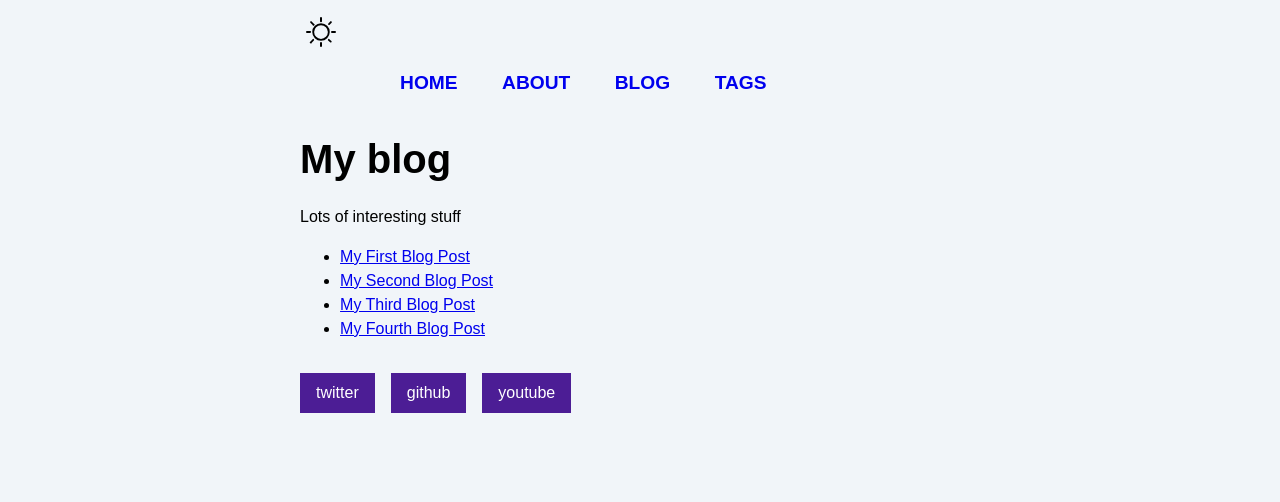
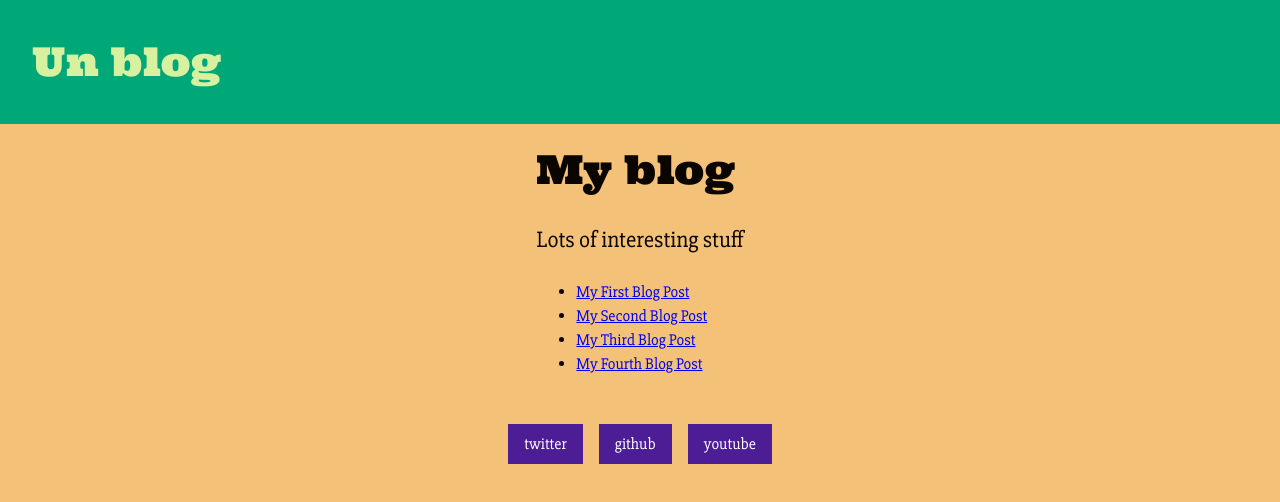
Before and after one commit to csuarez/blog, an Astro site: page /blog in a window 1280 px wide. Built offline with nearby package versions, Linux system fonts and the light colour scheme; Astro itself is replaced by a stand-in of ours.

Commit message:
trying styles

```diff
--- a/astro.config.mjs
+++ b/astro.config.mjs
@@ -3,8 +3,14 @@ import { defineConfig } from 'astro/config';
 
 import react from "@astrojs/react";
 
+import tailwindcss from "@tailwindcss/vite";
+
 // https://astro.build/config
 export default defineConfig({
   site: "https://tharandur.sbs",
-  integrations: [react()]
+  integrations: [react()],
+
+  vite: {
+    plugins: [tailwindcss()]
+  }
 });
--- a/package.json
+++ b/package.json
@@ -11,10 +11,12 @@
   "dependencies": {
     "@astrojs/react": "^4.2.5",
     "@astrojs/rss": "^4.0.11",
+    "@tailwindcss/vite": "^4.1.5",
     "@types/react": "^19.1.2",
     "@types/react-dom": "^19.1.2",
     "astro": "^5.7.5",
     "react": "^19.1.0",
-    "react-dom": "^19.1.0"
+    "react-dom": "^19.1.0",
+    "tailwindcss": "^4.1.5"
   }
 }
--- a/src/components/Header.astro
+++ b/src/components/Header.astro
@@ -1,13 +1,11 @@
 ---
 import Navigation from "./Navigation.astro";
 import Hamburger from "./Hamburger.astro";
-import ThemeIcon from "./ThemeIcon.astro";
 ---
 
 <header>
   <nav>
     <Hamburger />
-    <ThemeIcon />
     <Navigation />
   </nav>
 </header>
--- a/src/components/Navigation.astro
+++ b/src/components/Navigation.astro
@@ -1,10 +1,13 @@
+---
+import "../styles/navigation.css";
 ---
 
----
-
-<div class="nav-links">
-  <a href="/">Home</a>
-  <a href="/about/">About</a>
-  <a href="/blog/">Blog</a>
-  <a href="/tags/">Tags</a>
+<div class="navigation">
+  <div class="navigation--title">Un blog</div>
+  <div class="navigation--links">
+    <a href="/">Home</a>
+    <a href="/about/">About</a>
+    <a href="/blog/">Blog</a>
+    <a href="/tags/">Tags</a>
+  </div>
 </div>
--- a/src/components/ThemeIcon.astro
+++ /dev/null
@@ -1,71 +0,0 @@
----
-
----
-
-<button id="themeToggle">
-  <svg width="30px" xmlns="http://www.w3.org/2000/svg" viewBox="0 0 24 24">
-    <path
-      class="sun"
-      fill-rule="evenodd"
-      d="M12 17.5a5.5 5.5 0 1 0 0-11 5.5 5.5 0 0 0 0 11zm0 1.5a7 7 0 1 0 0-14 7 7 0 0 0 0 14zm12-7a.8.8 0 0 1-.8.8h-2.4a.8.8 0 0 1 0-1.6h2.4a.8.8 0 0 1 .8.8zM4 12a.8.8 0 0 1-.8.8H.8a.8.8 0 0 1 0-1.6h2.5a.8.8 0 0 1 .8.8zm16.5-8.5a.8.8 0 0 1 0 1l-1.8 1.8a.8.8 0 0 1-1-1l1.7-1.8a.8.8 0 0 1 1 0zM6.3 17.7a.8.8 0 0 1 0 1l-1.7 1.8a.8.8 0 1 1-1-1l1.7-1.8a.8.8 0 0 1 1 0zM12 0a.8.8 0 0 1 .8.8v2.5a.8.8 0 0 1-1.6 0V.8A.8.8 0 0 1 12 0zm0 20a.8.8 0 0 1 .8.8v2.4a.8.8 0 0 1-1.6 0v-2.4a.8.8 0 0 1 .8-.8zM3.5 3.5a.8.8 0 0 1 1 0l1.8 1.8a.8.8 0 1 1-1 1L3.5 4.6a.8.8 0 0 1 0-1zm14.2 14.2a.8.8 0 0 1 1 0l1.8 1.7a.8.8 0 0 1-1 1l-1.8-1.7a.8.8 0 0 1 0-1z"
-    ></path>
-    <path
-      class="moon"
-      fill-rule="evenodd"
-      d="M16.5 6A10.5 10.5 0 0 1 4.7 16.4 8.5 8.5 0 1 0 16.4 4.7l.1 1.3zm-1.7-2a9 9 0 0 1 .2 2 9 9 0 0 1-11 8.8 9.4 9.4 0 0 1-.8-.3c-.4 0-.8.3-.7.7a10 10 0 0 0 .3.8 10 10 0 0 0 9.2 6 10 10 0 0 0 4-19.2 9.7 9.7 0 0 0-.9-.3c-.3-.1-.7.3-.6.7a9 9 0 0 1 .3.8z"
-    ></path>
-  </svg>
-</button>
-
-<style>
-  #themeToggle {
-    border: 0;
-    background: none;
-  }
-  .sun {
-    fill: black;
-  }
-  .moon {
-    fill: transparent;
-  }
-
-  :global(.dark) .sun {
-    fill: transparent;
-  }
-  :global(.dark) .moon {
-    fill: white;
-  }
-</style>
-
-<script is:inline>
-  const theme = (() => {
-    const localStorageTheme = localStorage?.getItem("theme") ?? "";
-    if (["dark", "light"].includes(localStorageTheme)) {
-      return localStorageTheme;
-    }
-    if (window.matchMedia("(prefers-color-scheme: dark)").matches) {
-      return "dark";
-    }
-    return "light";
-  })();
-
-  if (theme === "light") {
-    document.documentElement.classList.remove("dark");
-  } else {
-    document.documentElement.classList.add("dark");
-  }
-
-  window.localStorage.setItem("theme", theme);
-
-  const handleToggleClick = () => {
-    const element = document.documentElement;
-    element.classList.toggle("dark");
-
-    const isDark = element.classList.contains("dark");
-    localStorage.setItem("theme", isDark ? "dark" : "light");
-  };
-
-  document
-    .getElementById("themeToggle")
-    ?.addEventListener("click", handleToggleClick);
-</script>
--- a/src/layouts/BaseLayout.astro
+++ b/src/layouts/BaseLayout.astro
@@ -5,6 +5,7 @@ import "../styles/global.css";
 const { pageTitle } = Astro.props;
 ---
 
+<!-- TODO: Change this depending the post -->
 <html lang="en">
   <head>
     <meta charset="utf-8" />
@@ -15,8 +16,10 @@ const { pageTitle } = Astro.props;
   </head>
   <body>
     <Header />
-    <h1>{pageTitle}</h1>
-    <slot />
+    <div class="content">
+      <h1>{pageTitle}</h1>
+      <slot />
+    </div>
     <Footer />
     <script>
       import "../scripts/menu.js";
--- a/src/styles/global.css
+++ b/src/styles/global.css
@@ -1,14 +1,87 @@
+@import url('https://fonts.googleapis.com/css2?family=Slabo+27px&family=Ultra&display=swap');
+
+/* TODO: Remove tailwind dependency */
+
+/* TODO: Move this to proper variables */
+:root {
+  /* Spacing */
+  --space-unit: 1em;
+  --space-xxs: calc(0.25 * var(--space-unit));
+  --space-xs: calc(0.5 * var(--space-unit));
+  --space-sm: calc(0.75 * var(--space-unit));
+  --space-md: calc(1.25 * var(--space-unit));
+  --space-lg: calc(2 * var(--space-unit));
+  --space-xl: calc(3.25 * var(--space-unit));
+  --space-xxl: calc(5.25 * var(--space-unit));
+
+  /* Colors */
+  --jade: #00a878ff;
+  --mindaro: #d8f1a0ff;
+  --earth-yellow: #f3c178ff;
+  --sunset: #F5CC8E;
+  --tomato: #fe5e41ff;
+  --smoky-black: #0b0500ff;
+
+  /* Fonts & text */
+  --font-family-primary: "Montserrat";
+  --font-family-secondary: "Barlow Condensed";
+
+  --font-weight-regular: 400;
+  --font-weight-bold: 700;
+
+  /* set base values */
+  --text-base-size: 1em;
+  --text-scale-ratio: 1.2;
+
+  /* type scale */
+  --text-xs: calc(1em / (var(--text-scale-ratio) * var(--text-scale-ratio)));
+  --text-sm: calc(1em / var(--text-scale-ratio));
+  --text-md: calc(1em * var(--text-scale-ratio));
+  --text-lg: calc(1em * var(--text-scale-ratio) * var(--text-scale-ratio));
+  --text-xl: calc(1em * var(--text-scale-ratio) * var(--text-scale-ratio) * var(--text-scale-ratio));
+  --text-xxl: calc(1em * var(--text-scale-ratio) * var(--text-scale-ratio) * var(--text-scale-ratio) * var(--text-scale-ratio));
+  --text-xxxl: calc(1em * var(--text-scale-ratio) * var(--text-scale-ratio) * var(--text-scale-ratio) * var(--text-scale-ratio) * var(--text-scale-ratio));
+}
+
 html {
-  background-color: #f1f5f9;
-  font-family: sans-serif;
+  background-color: var(--earth-yellow);
+  /* TODO: Check this */
+  font-family: "Slabo 27px", serif;
+  font-weight: 400;
+  font-style: normal;
+}
+
+h1,
+h2,
+h3 {
+  font-family: "Ultra", serif;
+  font-weight: 400;
+  font-style: normal;
 }
 
 body {
+  display: flex;
+  align-items: center;
+  justify-content: center;
+  flex-direction: column;
   margin: 0 auto;
   width: 100%;
-  max-width: 80ch;
-  padding: 1rem;
+  max-width: 100%;
   line-height: 1.5;
+  color: var(--smoky-black);
+}
+
+p {
+  font-size: var(--text-lg);
+}
+
+/* TODO: Search best solution */
+header {
+  width: 100%;
+}
+
+.content {
+  max-width: 80%;
 }
 
 * {
@@ -35,29 +108,12 @@ h1 {
   background-color: #ff9776;
 }
 
-.nav-links {
+nav {
   width: 100%;
-  top: 5rem;
-  left: 48px;
-  background-color: #ff9776;
-  display: none;
-  margin: 0;
+  background-color: var(--jade);
 }
 
-.nav-links a {
-  display: block;
-  text-align: center;
-  padding: 10px 0;
-  text-decoration: none;
-  font-size: 1.2rem;
-  font-weight: bold;
-  text-transform: uppercase;
-}
 
-.nav-links a:hover,
-.nav-links a:focus {
-  background-color: #ff9776;
-}
 
 .expanded {
   display: unset;
@@ -81,12 +137,3 @@ h1 {
     display: none;
   }
 }
-
-html.dark {
-  background-color: #0d0950;
-  color: #fff;
-}
-
-.dark .nav-links a {
-  color: #fff;
-}
--- /dev/null
+++ b/src/styles/navigation.css
@@ -0,0 +1,38 @@
+.navigation {
+  display: flex;
+  flex-direction: row;
+  align-items: center;
+  padding: var(--space-lg)
+}
+
+.navigation--title {
+  font-family: "Ultra", serif;
+  font-weight: 400;
+  font-style: normal;
+  font-size: var(--text-xxxl);
+  color: var(--mindaro)
+}
+
+.navigation--links {
+  width: 100%;
+  top: 5rem;
+  left: 48px;
+  background-color: #ff9776;
+  display: none;
+  margin: 0;
+}
+
+.navigation--links a {
+  display: block;
+  text-align: center;
+  padding: 10px 0;
+  text-decoration: none;
+  font-size: 1.2rem;
+  font-weight: bold;
+  text-transform: uppercase;
+}
+
+.navigation--links .navigation--links a:hover,
+.navigation--links a:focus {
+  background-color: #ff9776;
+}
```
Also changed, not shown: 1 other file.
